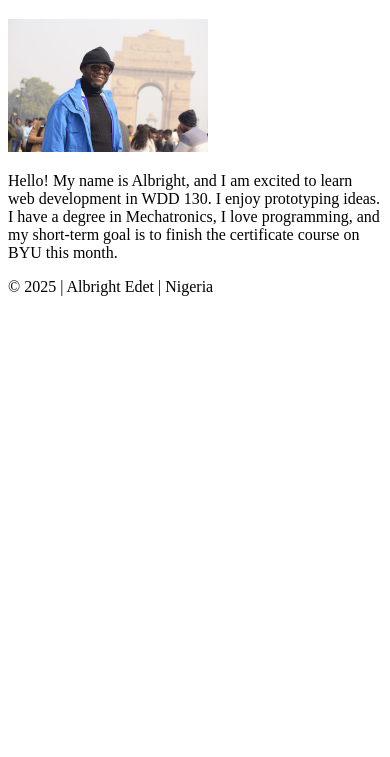
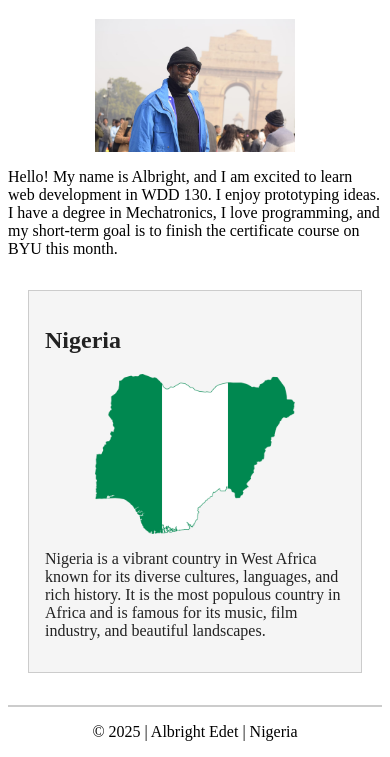
Before and after one commit to Embeddet/wdd-130, a plain HTML site: page index.html in a window 390 px wide. Shown: the part 87-844 px from the top of the page. Drawn offline with Linux system fonts and the light colour scheme.

Commit message:
Add initial styles for layout and elements
- Set max-width for main element to improve readability
- Style profile image within main for consistent display
- Define styles for aside element including width, margin, border, padding, and background color
- Ensure images in aside are centered and responsive
- Remove default padding from paragraphs
- Style footer with margin and border for separation

```diff
--- a/index.html
+++ b/index.html
@@ -4,6 +4,9 @@
     <meta charset="UTF-8">
     <meta name="viewport" content="width=device-width, initial-scale=1.0">
     <title>Albright Edet | WDD 130</title>
+    <meta name="description" content="Albright Edet's WDD 130 homepage. Learn about Albright, web development, mechatronics, and programming.">
+    <meta name="author" content="Albright Edet">
+    <link rel="stylesheet" href="styles.css">
 </head>
 <body>
     <header>
@@ -19,6 +22,11 @@
         <img src="images/profile.jpg" alt="Albright Edet" width="200">
         <p>Hello! My name is Albright, and I am excited to learn web development in WDD 130. I enjoy prototyping ideas. I have a degree in Mechatronics, I love programming, and my short-term goal is to finish the certificate course on BYU this month.</p>
     </main>
+    <aside>
+        <h2>Nigeria</h2>
+        <img src="images/nigeria.png" alt="A representation of Nigeria" width="200">
+        <p>Nigeria is a vibrant country in West Africa known for its diverse cultures, languages, and rich history. It is the most populous country in Africa and is famous for its music, film industry, and beautiful landscapes.</p>
+    </aside>
     <footer>
         <p>© 2025 | Albright Edet | Nigeria</p>
     </footer>
--- /dev/null
+++ b/styles.css
@@ -0,0 +1,43 @@
+/* Limit the width of the main element */
+main {
+    max-width: 800px;
+    margin: 0 auto;
+}
+
+/* Make the profile image selector exclusive to main */
+main img {
+    width: 200px;
+    height: auto;
+    display: block;
+    margin: 0 auto;
+}
+
+/* Style the aside element */
+aside {
+    width: 300px;
+    margin: 2rem auto;
+    border: 1px solid #ccc;
+    padding: 1rem;
+    background-color: #f5f5f5;
+    color: #222;
+}
+
+/* Set the image inside aside */
+aside img {
+    width: 200px;
+    height: auto;
+    display: block;
+    margin: 0 auto;
+}
+
+/* Set paragraph padding to 0 */
+p {
+    padding: 0;
+}
+
+/* Style the footer */
+footer {
+    margin-top: 2rem;
+    border-top: 2px solid #ccc;
+    text-align: center;
+}
```
Also changed, not shown: images/nigeria.png (added).
